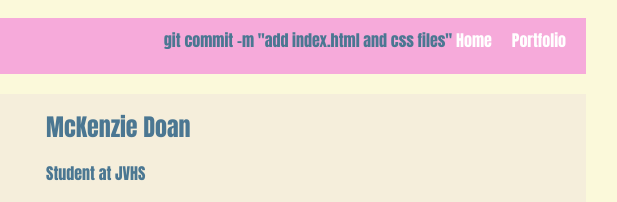
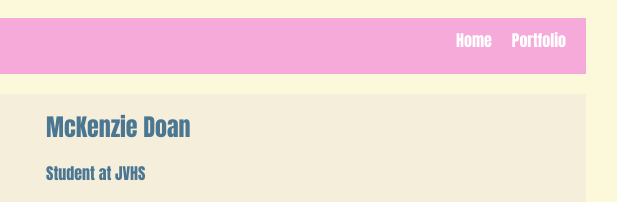
Before and after one commit to mckenziedoan/mckenziedoan.github.io, a plain HTML site: page index.html in a window 1280 px wide. Shown: the top 202 px of the page, 454-1071 px from the left. Drawn offline with Linux system fonts and the light colour scheme.

```diff
--- a/index.html
+++ b/index.html
@@ -11,7 +11,7 @@
       <nav>
         <h1>Kenzies Frenzies</h1>
         <ul id="nav-ul">
-          <li class="nav-li">git commit -m "add index.html and css files"
+          <li class="nav-li">
             <a href="index.html">Home</a>
       </li>
       <li class="nav-li">
```
